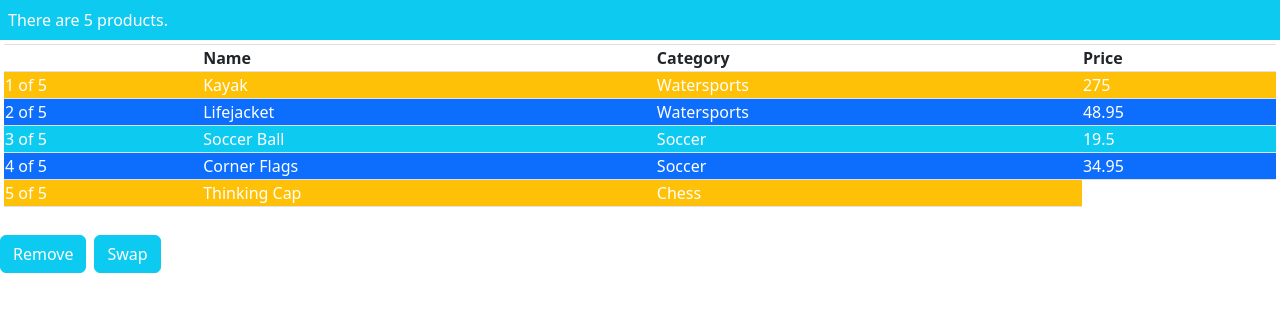
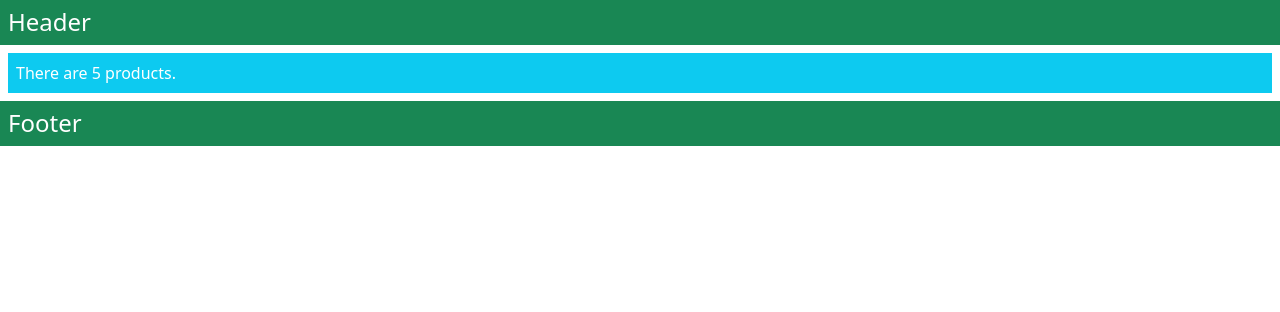
Before and after one commit to kirtnoel/Angular16Project, an Angular app: page / in a window 1280 px wide. Shown: the top 312 px of the page. Built offline with nearby package versions, Linux system fonts and the light colour scheme.

Commit message:
listing 12.15

```diff
--- a/src/app/template.html
+++ b/src/app/template.html
@@ -1,29 +1,15 @@
-<div class="text-white">
-  <div class="bg-info p-2">
-      There are {{count()}} products.
-  </div>
+<ng-template #titleTemplate let-text="title">
+  <h4 class="p-2 bg-success text-white">{{text}}</h4>
+</ng-template>
 
-  <div class="p-1">
-      <table class="table table-sm table-bordered text-dark">
-          <tr><th></th><th>Name</th><th>Category</th><th>Price</th></tr>
-          <tr *ngFor="let item of products(); let i = index;
-                  let c = count; let odd = odd; let first = first;
-                  let last = last; trackBy:getKey"
-                  class="text-white" [class.bg-primary]="odd"
-                  [class.bg-info]="!odd"
-                  [class.bg-warning]="first || last">
-              <td>{{ i + 1 }} of {{ c }}</td>
-              <td>{{item.name}}</td>
-              <td>{{item.category}}</td>
-              <td *ngIf="!last">{{item.price}}</td>
-          </tr>
-      </table>
-  </div>
+<ng-template [ngTemplateOutlet]="titleTemplate"
+  [ngTemplateOutletContext]="{title: 'Header'}">
+</ng-template>
+
+<div class="bg-info p-2 m-2 text-white">
+  There are {{count()}} products.
 </div>
 
-<button class="btn btn-info text-white mt-2" (click)="removeProduct()">
-  Remove
-</button>
-<button class="btn btn-info text-white mt-2 mx-2" (click)="swapProduct()">
-  Swap
-</button>
+<ng-template [ngTemplateOutlet]="titleTemplate"
+  [ngTemplateOutletContext]="{title: 'Footer'}">
+</ng-template>
```
